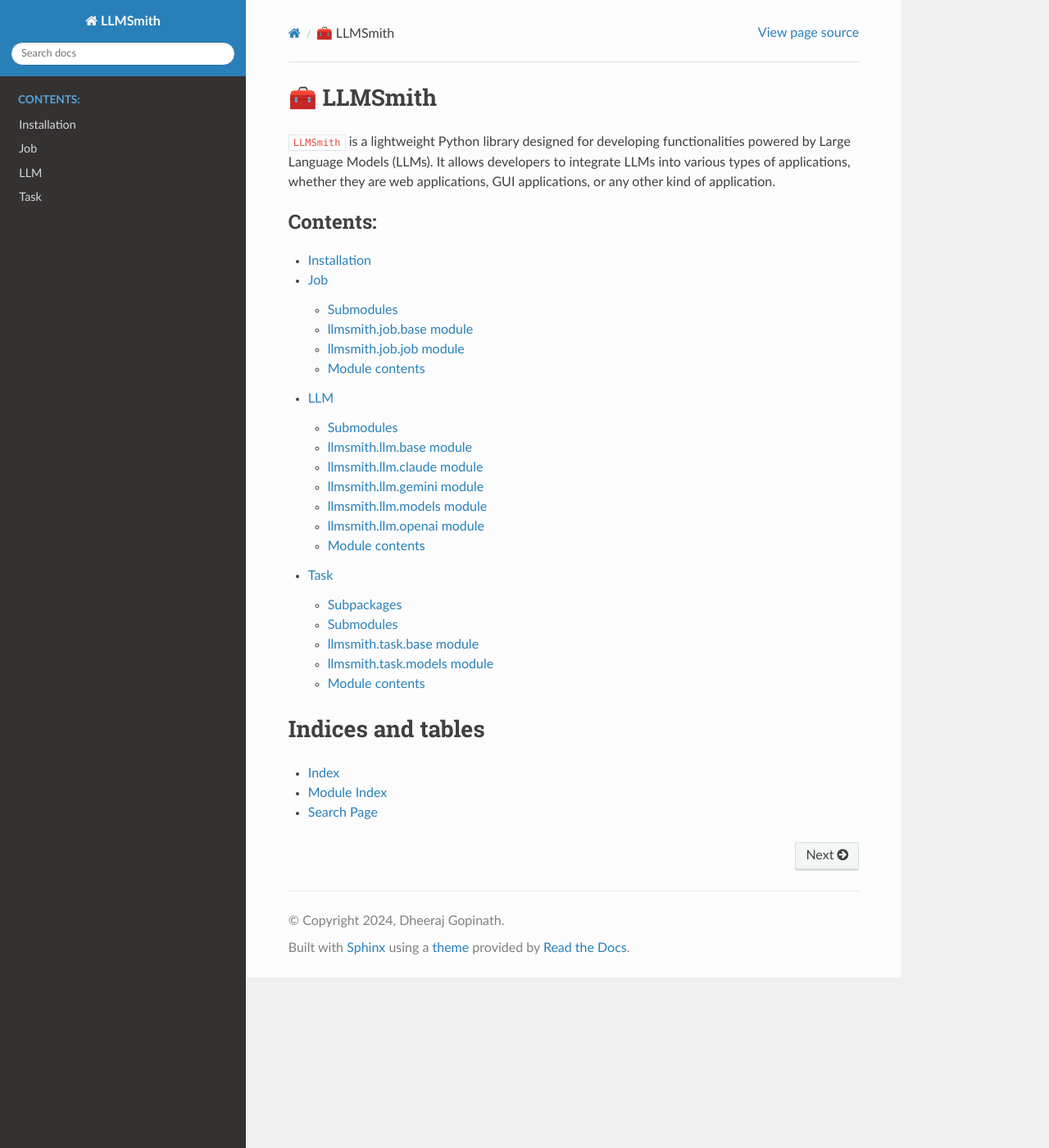
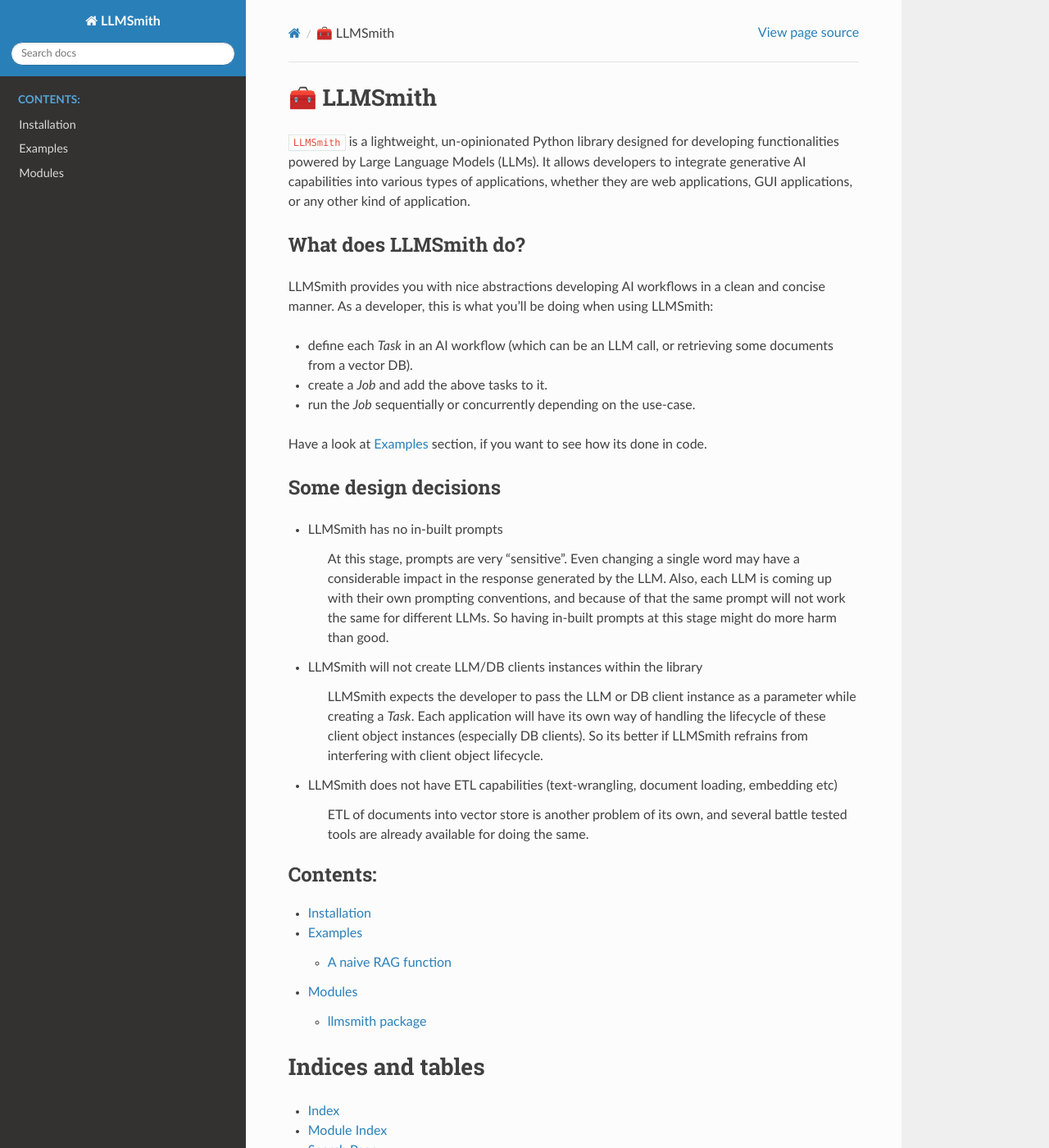
Before and after one commit to dheerajgopi/llmsmith, a Sphinx documentation site: the page built from docs/source/index.rst, in a window 1280 px wide and 1400 px high. Shown: the whole window at 82% size. Built offline with Sphinx 7.4.7 and the Read the Docs theme 2.0.0, drawn with Linux system fonts in a browser that asks for light colours.

Commit message:
Update documentation with some introductory text

```diff
--- a/docs/source/index.rst
+++ b/docs/source/index.rst
@@ -6,16 +6,46 @@
 🧰 LLMSmith
 ===========
 
-``LLMSmith`` is a lightweight Python library designed for developing functionalities powered by Large Language Models (LLMs). It allows developers to integrate LLMs into various types of applications, whether they are web applications, GUI applications, or any other kind of application.
+``LLMSmith`` is a lightweight, un-opinionated Python library designed for developing functionalities powered by Large Language Models (LLMs). It allows developers to integrate generative AI capabilities into various types of applications, whether they are web applications, GUI applications, or any other kind of application.
+
+What does LLMSmith do?
+++++++++++++++++++++++
+
+LLMSmith provides you with nice abstractions developing AI workflows in a clean and concise manner.
+As a developer, this is what you'll be doing when using LLMSmith:
+
+* define each `Task` in an AI workflow (which can be an LLM call, or retrieving some documents from a vector DB).
+* create a `Job` and add the above tasks to it.
+* run the `Job` sequentially or concurrently depending on the use-case.
+
+Have a look at :ref:`examples-label` section, if you want to see how its done in code.
+
+Some design decisions
++++++++++++++++++++++
+
+* LLMSmith has no in-built prompts
+
+   At this stage, prompts are very "sensitive". Even changing a single word may have a considerable impact in
+   the response generated by the LLM. Also, each LLM is coming up with their own prompting conventions, and because of that the same prompt will
+   not work the same for different LLMs. So having in-built prompts at this stage might do more harm than good.
+
+* LLMSmith will not create LLM/DB clients instances within the library
+
+   LLMSmith expects the developer to pass the LLM or DB client instance as a parameter while creating a `Task`.
+   Each application will have its own way of handling the lifecycle of these client object instances (especially DB clients).
+   So its better if LLMSmith refrains from interfering with client object lifecycle.
+
+* LLMSmith does not have ETL capabilities (text-wrangling, document loading, embedding etc)
+
+   ETL of documents into vector store is another problem of its own, and several battle tested tools are already available for doing the same.
 
 .. toctree::
    :maxdepth: 2
    :caption: Contents:
 
    installation
-   llmsmith.job
-   llmsmith.llm
-   llmsmith.task
+   examples
+   modules
 
 Indices and tables
 ==================
--- a/docs/source/modules.rst
+++ b/docs/source/modules.rst
@@ -1,5 +1,5 @@
-llmsmith
-========
+Modules
+=======
 
 .. toctree::
    :maxdepth: 4
```
Also changed, not shown: docs/source/examples.rst (added, +90 -0 lines).
